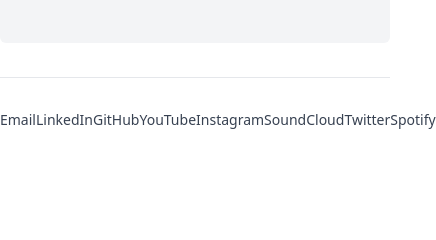
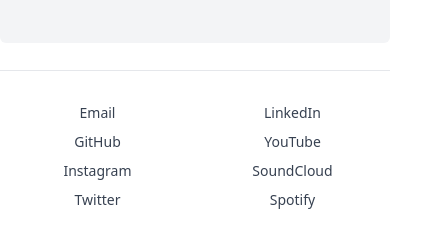
Before and after one commit to aletna/portfolio-update-0521, a Next.js app: page / in a window 390 px wide. Shown: the part 4581-4821 px from the top of the page, 436 px wide, since content can reach past the window. Before the commit the page ends 4744 px from the top, so only its background shows below. Built offline with nearby package versions, Linux system fonts and the light colour scheme.

Commit message:
responsive links

```diff
--- a/components/Footer.js
+++ b/components/Footer.js
@@ -2,36 +2,36 @@
   return (
     <div
       style={{ position: "absolute", bottom: 0, minHeight: "5rem" }}
-      className="border-t mb-0 z-10 w-full bottom-0 py-5 text-sm text-gray-700"
+      className="border-t mb-0 bg-white z-10 w-full bottom-0 py-5 text-sm text-gray-700"
     >
       <div className="container mx-auto">
         {/* <div className="py-2 text-center">
           Thanks for checking out my website. I built it with Next.js / React.js
           & TailwindCSS and deployed it via Vercel.
         </div> */}
-        <div className="py-2 flex justify-between ">
-          <a href="mailto:dennis.antela@gmail.com" target="_blank" className="link text-gray-700">
+        <div className="py-2 w-full lg:w-4/5 mx-auto flex flex-wrap ">
+          <a href="mailto:dennis.antela@gmail.com" target="_blank" className="link text-gray-700 w-1/2 sm:w-1/4 md:w-1/8 text-center">
             Email
           </a>
-          <a href="https://www.linkedin.com/in/dennis-antela-martinez/" target="_blank" className="link text-gray-700">
+          <a href="https://www.linkedin.com/in/dennis-antela-martinez/" target="_blank" className="link text-gray-700 w-1/2 sm:w-1/4 md:w-1/8 text-center">
             LinkedIn
           </a>
-          <a href="https://github.com/aletna" target="_blank" className="link text-gray-700">
+          <a href="https://github.com/aletna" target="_blank" className="link text-gray-700 w-1/2 sm:w-1/4 md:w-1/8 text-center">
             GitHub
           </a>
-          <a href="https://www.youtube.com/aletna" target="_blank" className="link text-gray-700">
+          <a href="https://www.youtube.com/aletna" target="_blank" className="link text-gray-700 w-1/2 sm:w-1/4 md:w-1/8 text-center">
             YouTube
           </a>
-          <a href="https://www.instagram.com/aletna_music/" target="_blank" className="link text-gray-700">
+          <a href="https://www.instagram.com/aletna_music/" target="_blank" className="link text-gray-700 w-1/2 sm:w-1/4 md:w-1/8 text-center">
             Instagram
           </a>
-          <a href="https://soundcloud.com/aletna" target="_blank" className="link text-gray-700">
+          <a href="https://soundcloud.com/aletna" target="_blank" className="link text-gray-700 w-1/2 sm:w-1/4 md:w-1/8 text-center">
             SoundCloud
           </a>
-          <a href="https://twitter.com/ALETNA_music" target="_blank" className="link text-gray-700">
+          <a href="https://twitter.com/ALETNA_music" target="_blank" className="link text-gray-700 w-1/2 sm:w-1/4 md:w-1/8 text-center">
             Twitter
           </a>
-          <a href="https://open.spotify.com/artist/2ytZHEKgqMKhSHJHMXPbgT?si=qPgR0kCjQDG-IwJceK7inA" target="_blank" className="link text-gray-700">
+          <a href="https://open.spotify.com/artist/2ytZHEKgqMKhSHJHMXPbgT?si=qPgR0kCjQDG-IwJceK7inA" target="_blank" className="link text-gray-700 w-1/2 sm:w-1/4 md:w-1/8 text-center">
             Spotify
           </a>
 
--- a/pages/_app.js
+++ b/pages/_app.js
@@ -6,7 +6,7 @@
   return (
     <>
       <Navbar />
-      <div style={{paddingBottom:'5rem'}}>
+      <div style={{paddingBottom:'10rem'}}>
         <Component {...pageProps} />
       </div>
       <Footer />
--- a/tailwind.config.js
+++ b/tailwind.config.js
@@ -19,6 +19,15 @@
       200: "2",
     },
     extend: {
+      width: {
+        '1/7': '14.2857143%',
+        '2/7': '28.5714286%',
+        '3/7': '42.8571429%',
+        '4/7': '57.1428571%',
+        '5/7': '71.4285714%',
+        '6/7': '85.7142857%',
+        '1/8': '12.5%',
+      },
       animation: {
         // If you are using Toast component
         left: "left 0.3s",
```
